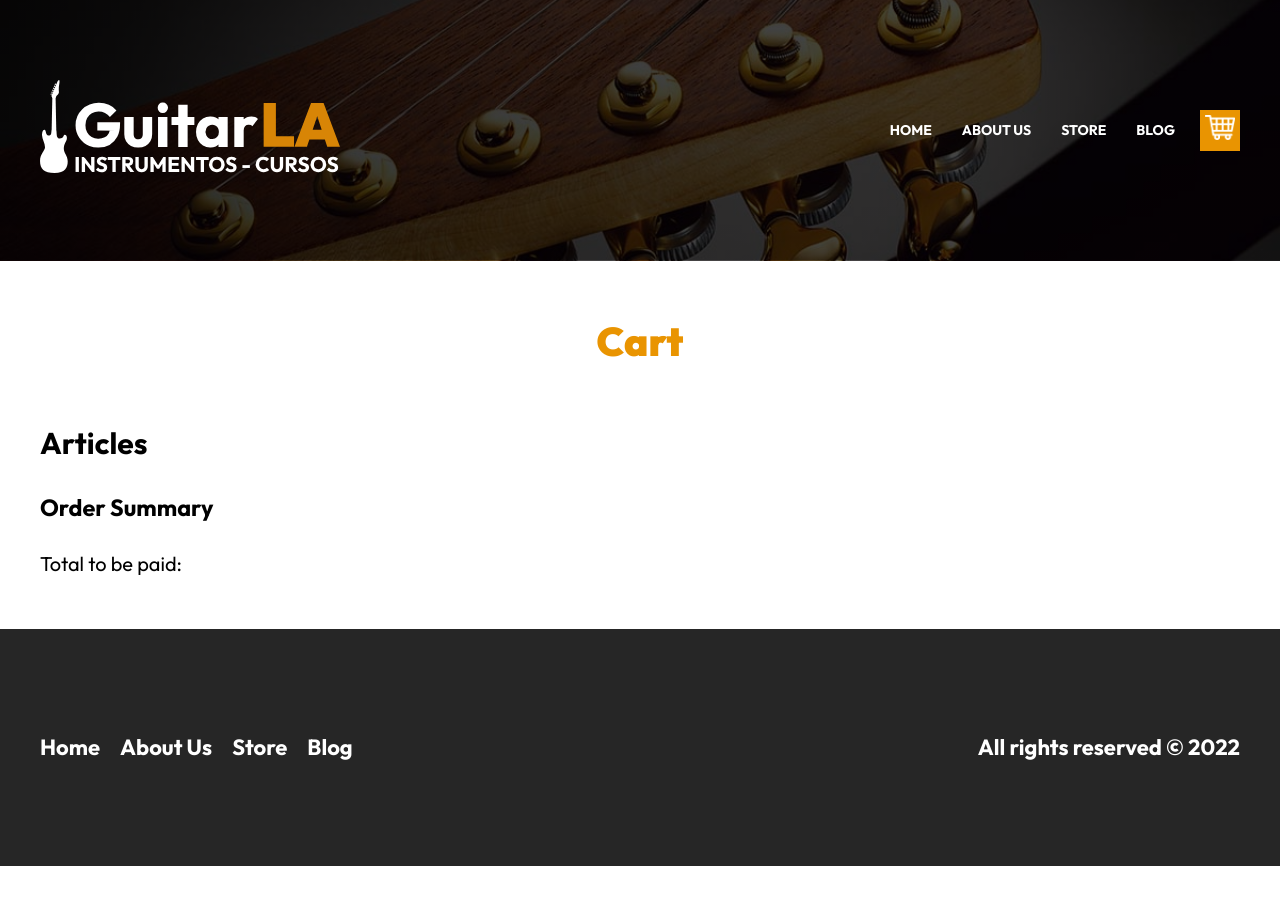
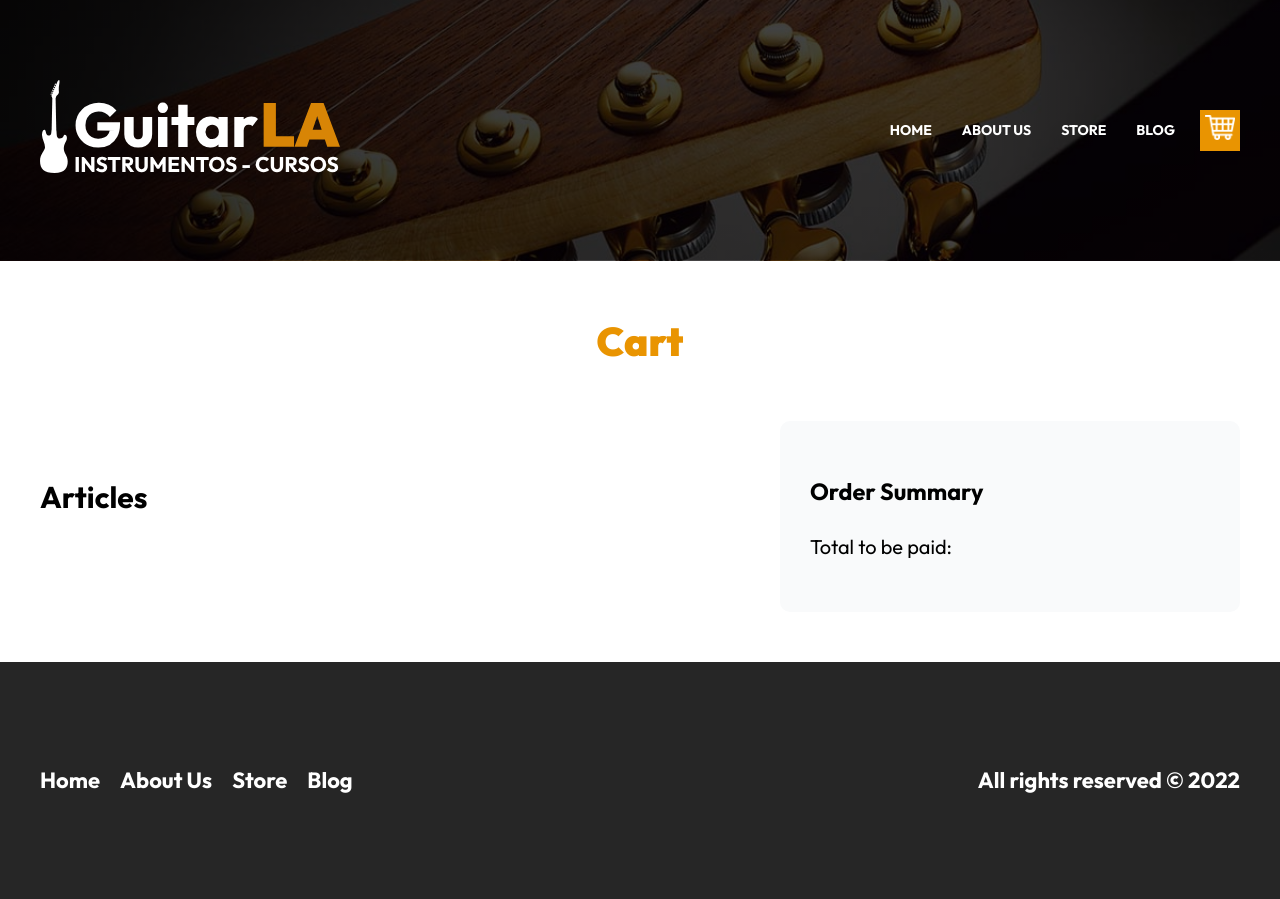
Before and after one commit to Inmacc96/guitarLA-NextJS, a Next.js app: page /cart in a window 1280 px wide. Before the commit the page ends 866 px from the top, so only its background shows below. Built offline with nearby package versions, Linux system fonts and the light colour scheme.

Commit message:
Add styles to the cart page

```diff
--- a/pages/cart.js
+++ b/pages/cart.js
@@ -1,4 +1,5 @@
 import Layout from "../components/Layout";
+import styles from "../styles/cart.module.css";
 
 const Cart = () => {
   return (
@@ -6,12 +7,12 @@ const Cart = () => {
       <main className="container">
         <h1 className="heading">Cart</h1>
 
-        <div>
-          <div>
+        <div className={styles.content}>
+          <div className={styles.cart}>
             <h2>Articles</h2>
           </div>
 
-          <aside>
+          <aside className={styles.summary}>
             <h3>Order Summary</h3>
             <p>Total to be paid:</p>
           </aside>
--- /dev/null
+++ b/styles/cart.module.css
@@ -0,0 +1,20 @@
+.content {
+  display: grid;
+  align-items: flex-start;
+  gap: 5rem;
+}
+@media (min-width: 768px) {
+  .content {
+    grid-template-columns: 3fr 2fr;
+  }
+}
+
+.cart {
+  padding: 3rem 0;
+}
+
+.summary {
+  background-color: #f9fafb;
+  padding: 3rem;
+  border-radius: 1rem;
+}
```
